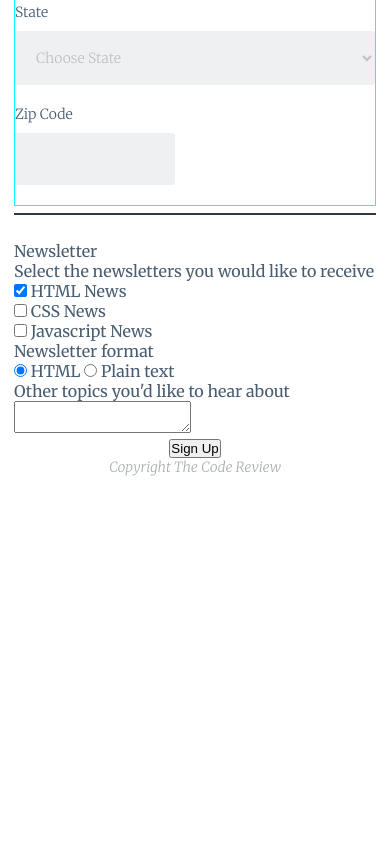
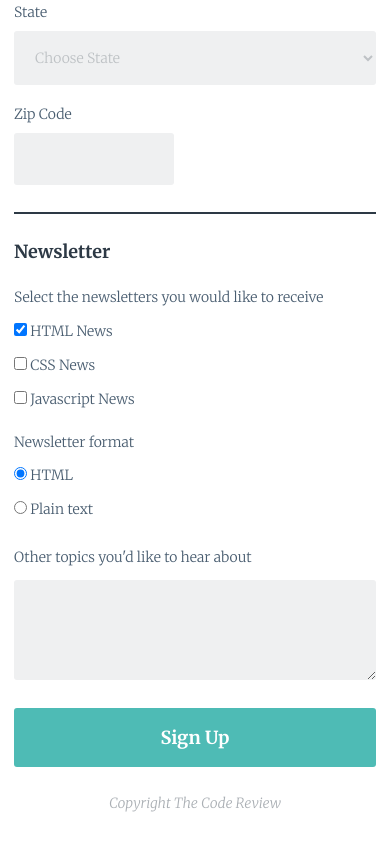
Before and after one commit to LillaDou/CSS-HTML5-Project3, a plain HTML site: page index.html in a window 390 px wide. Shown: the part 780-1630 px from the top of the page. Before the commit the page ends 1256 px from the top, so only its background shows below. Drawn offline with Linux system fonts and the light colour scheme.

Commit message:
Project 3 - html and css finished for mobile

```diff
--- a/index.html
+++ b/index.html
@@ -77,7 +77,7 @@
                 <hr size="4" width="100%" color="#2D3945"/>
 
                 <fieldset class="newsletter fieldset">
-                    <legend>Newsletter</legend>
+                    <legend class="legend-title-newsletter">Newsletter</legend>
 
                     <div class="newsletter-element">
                         <span>Select the newsletters you would like to receive</span>
@@ -98,15 +98,19 @@
                     <div class="newsletter-element">
                         <fieldset class="newsletter-format-section fieldset">
                             <legend>Newsletter format</legend>
-                            <input id="newsletter-format-1" name="newsletter-format" type="radio" value="html" checked/>
-                            <label for="newsletter-format-1">HTML</label>
+                            <div class="radio-button-1">
+                                <input id="newsletter-format-1" name="newsletter-format" type="radio" value="html" checked/>
+                                <label for="newsletter-format-1">HTML</label>
+                            </div>
 
-                            <input id="newsletter-format-2" name="newsletter-format" type="radio" value="plain-text"/>
-                            <label for="newsletter-format-2">Plain text</label>
+                            <div class="radio-button-2">
+                                <input id="newsletter-format-2" name="newsletter-format" type="radio" value="plain-text"/>
+                                <label for="newsletter-format-2">Plain text</label>
+                            </div>
                         </fieldset>
                     </div>
 
-                    <div class="newsletter-element">
+                    <div class="newsletter-element textarea-topics">
                         <label for="other-topics">Other topics you'd like to hear about</label>
                         <textarea id="other-topics" name="other-topics"></textarea>
                     </div>
--- a/styles.css
+++ b/styles.css
@@ -65,13 +65,13 @@ hr:last-of-type {
 }
 
 .newsletter-form {
-    /* border: 0.5px red solid; */
     display: flex;
     flex-direction: column;
     align-items: center;
 
     margin-left: 14px;
     margin-right: 14px;
+    margin-bottom: 5px;
 
 }
 .fieldset {
@@ -79,12 +79,11 @@ hr:last-of-type {
 }
 
 .contact-information {
-    border: 1px aqua solid;
+    /* border: 1px aqua solid; */
     display: flex;
     flex-direction: column;
 
     width: 100%;
-
     margin-bottom: 7px;
 }
 
@@ -147,3 +146,102 @@ select {
 .zip input[type="text"] {
     width: 160px;
 }
+
+.newsletter {
+    display: flex;
+    flex-direction: column;
+
+    width: 100%;
+}
+
+.legend-title-newsletter {
+    color: #2D3945;
+    font-size: 18px;
+    font-weight: 700;
+
+    margin-bottom: 24px;
+}
+
+.newsletter-element {
+    color: #495D70;
+    font-size: 14px;
+    line-height: 1.5em;
+    font-family: "Merriweather", serif;
+    font-weight: 300;
+    text-align: left;
+
+    width: 100%;
+    margin-bottom: 22px;
+}
+
+.newsletter-element-type {
+    margin-bottom: 13px;
+}
+.newsletter-element-type:first-of-type {
+    margin-top: 13px;
+}
+
+.newsletter-element-type:last-of-type {
+    margin-bottom: 0px;
+}
+
+.newsletter-format-section > legend {
+    margin-bottom: 12px;
+}
+
+.newsletter-format-section {
+    display: flex;
+    flex-direction: column;
+
+    width: 100%;
+}
+.radio-button-1 {
+    margin-bottom: 13px;
+}
+
+.radio-button-2 {
+    margin-bottom: 5px;
+}
+
+textarea {
+    color: #495D70;
+    font-size: 14px;
+    font-family: "Merriweather", serif;
+    font-weight: 300;
+    text-align: left;
+
+    background-color: #EFF0F1;
+    border: none;
+    border-radius: 3px; /* Curvatura de las esquinas del input */
+    padding: 32px;
+
+    width: 100%;
+    margin-top: 12px;
+}
+
+.newsletter-element button {
+    display: flex;
+    justify-content: center;
+
+    font-family: "Merriweather", serif;
+    font-size: 18px;
+    font-weight: 700;
+    color: #FFFFFF;
+    background-color: #4EBBB5;
+
+    border: none;
+    border-radius: 3px;
+
+    padding: 18px 0;
+
+    width: 100%;
+}
+
+footer {
+    margin-bottom: 200px;
+}
+
+/* Desktop */
+@media only screen and (min-width: 960) {
+
+}
```
